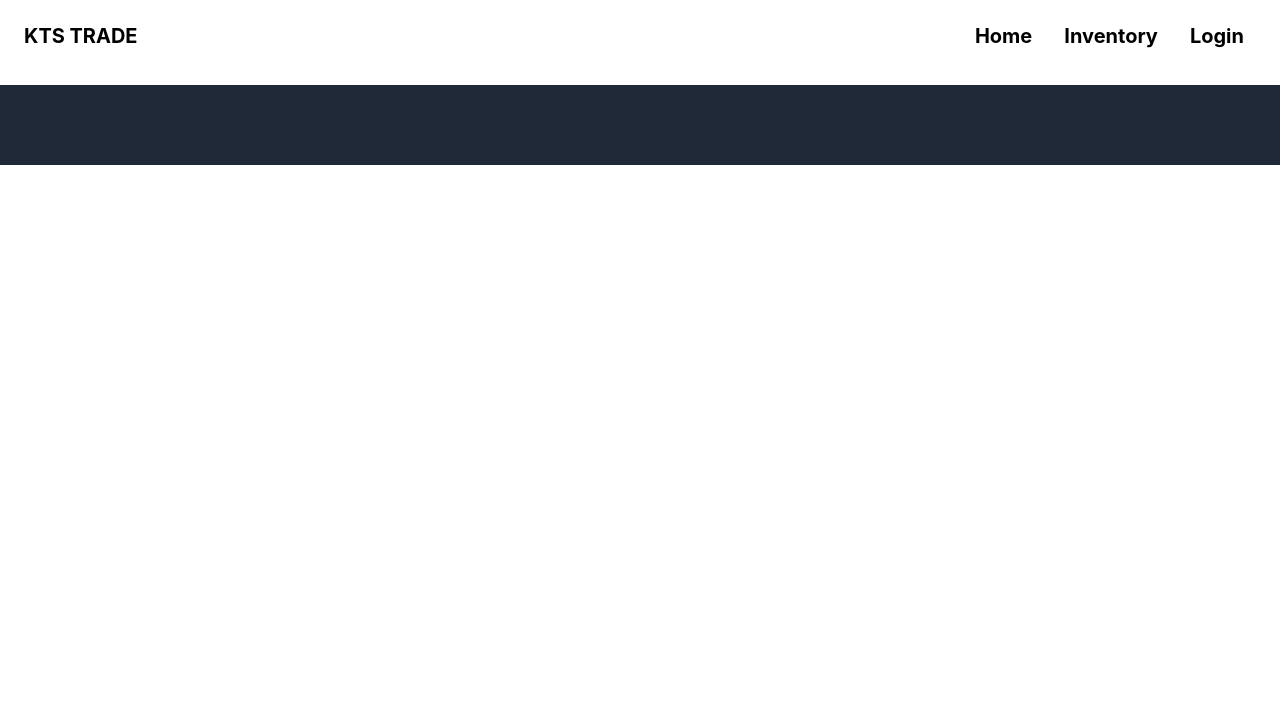
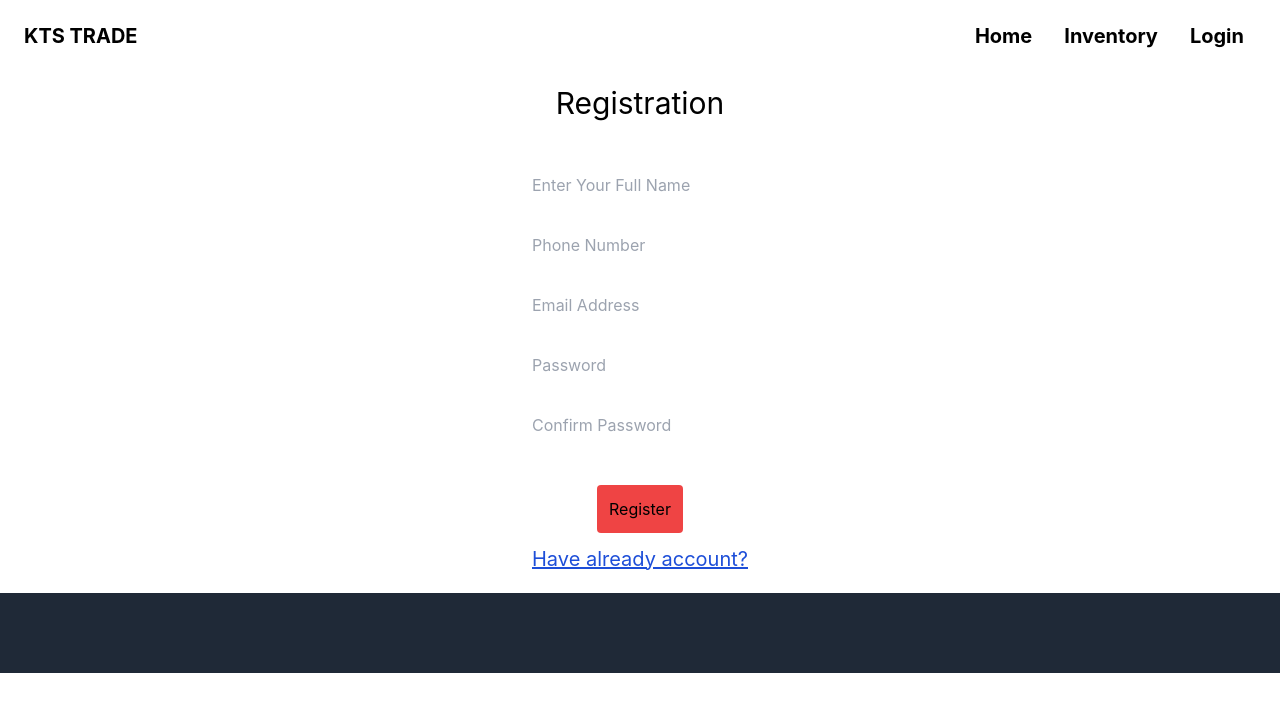
Before and after one commit to mdamirhossainjowel/kts-trade-client-side, a React (Create React App) app: page /register in a window 1280 px wide. Shown: the top 712 px of the page. Built offline with nearby package versions, Linux system fonts and the light colour scheme.

Commit message:
Registration Page added

```diff
--- a/src/App.js
+++ b/src/App.js
@@ -7,6 +7,7 @@ import ManageProducts from "./Component/ManageProducts/ManageProducts";
 import Inventory from "./Component/Inventory/Inventory";
 import AddItems from "./Component/AddItems/AddItems";
 import Login from "./Component/Login&Registration/Login";
+import Registration from "./Component/Login&Registration/Registration";
 
 function App() {
   return (
@@ -18,6 +19,7 @@ function App() {
         <Route path="/inventory" element={<Inventory></Inventory>}></Route>
         <Route path="/additems" element={<AddItems></AddItems>}></Route>
         <Route path="/login" element={<Login></Login>}></Route>
+        <Route path="/register" element={<Registration></Registration>}></Route>
 
         <Route
           path="items/:item_id"
--- a/src/Component/Login&Registration/Login.js
+++ b/src/Component/Login&Registration/Login.js
@@ -1,4 +1,5 @@
 import React from "react";
+import { Link } from "react-router-dom";
 
 const Login = () => {
   return (
@@ -28,6 +29,11 @@ const Login = () => {
         />
         <br />
       </form>
+      <div className="text-center mb-5">
+        <Link className="underline text-xl text-blue-700" to="/register">
+          Create a new account?
+        </Link>
+      </div>
     </div>
   );
 };
--- /dev/null
+++ b/src/Component/Login&Registration/Registration.js
@@ -0,0 +1,62 @@
+import React from "react";
+import { Link } from "react-router-dom";
+
+const Registration = () => {
+  return (
+    <div className="container mx-auto text-center">
+      <h1 className="text-3xl mb-10">Registration</h1>
+      <form>
+        <input
+          className="w-60 p-3 mb-3"
+          type="text"
+          name="item"
+          placeholder="Enter Your Full Name"
+        />
+        <br />
+        <input
+          className="w-60 p-3 mb-3"
+          type="text"
+          name="item"
+          placeholder="Phone Number"
+        />
+        <br />
+        <input
+          className="w-60 p-3 mb-3"
+          type="text"
+          name="item"
+          placeholder="Email Address"
+        />
+        <br />
+        <input
+          className="w-60 p-3 mb-3"
+          type="text"
+          name="item"
+          placeholder="Password"
+        />
+        <br />
+        <input
+          className="w-60 p-3 mb-3"
+          type="text"
+          name="item"
+          placeholder="Confirm Password"
+        />
+        <br />
+
+        <br />
+        <input
+          className="bg-red-500 p-3 mb-3 rounded"
+          type="Submit"
+          value="Register"
+        />
+        <br />
+      </form>
+      <div className="text-center mb-5">
+        <Link className="underline text-xl text-blue-700" to="/login">
+          Have already account?
+        </Link>
+      </div>
+    </div>
+  );
+};
+
+export default Registration;
```
